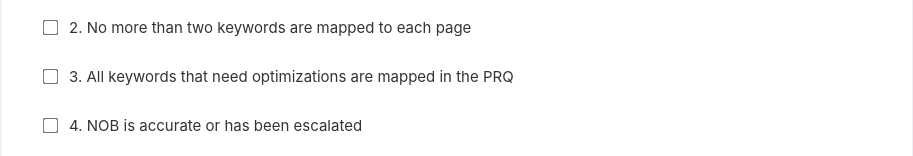
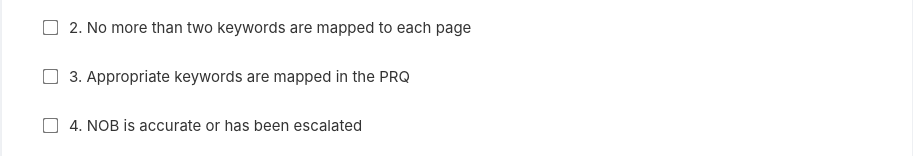
Before and after one commit to danielacap/QA-checklist, a plain HTML site: page index.html in a window 1280 px wide. Shown: the part 281-437 px from the top of the page, without its empty margins (183-1096 px from the left). Drawn offline with Linux system fonts and the light colour scheme.

Commit message:
Update index.html

```diff
--- a/index.html
+++ b/index.html
@@ -57,7 +57,7 @@
         <div class="checklist">
             <div class="qa-item"><input type="checkbox" class="blog-check" id="b1"><label for="b1">1. Keyword mapping is appropriate</label></div>
             <div class="qa-item"><input type="checkbox" class="blog-check" id="b2"><label for="b2">2. No more than two keywords are mapped to each page</label></div>
-            <div class="qa-item"><input type="checkbox" class="blog-check" id="b3"><label for="b3">3. All keywords that need optimizations are mapped in the PRQ</label></div>
+            <div class="qa-item"><input type="checkbox" class="blog-check" id="b3"><label for="b3">3. Appropriate keywords are mapped in the PRQ</label></div>
             <div class="qa-item"><input type="checkbox" class="blog-check" id="b4"><label for="b4">4. NOB is accurate or has been escalated</label></div>
             <div class="qa-item"><input type="checkbox" class="blog-check" id="b5"><label for="b5">5. Title tag follows style guide guidelines</label></div>
             <div class="qa-item"><input type="checkbox" class="blog-check" id="b6"><label for="b6">6. Meta description follows style guide guidelines</label></div>
```
